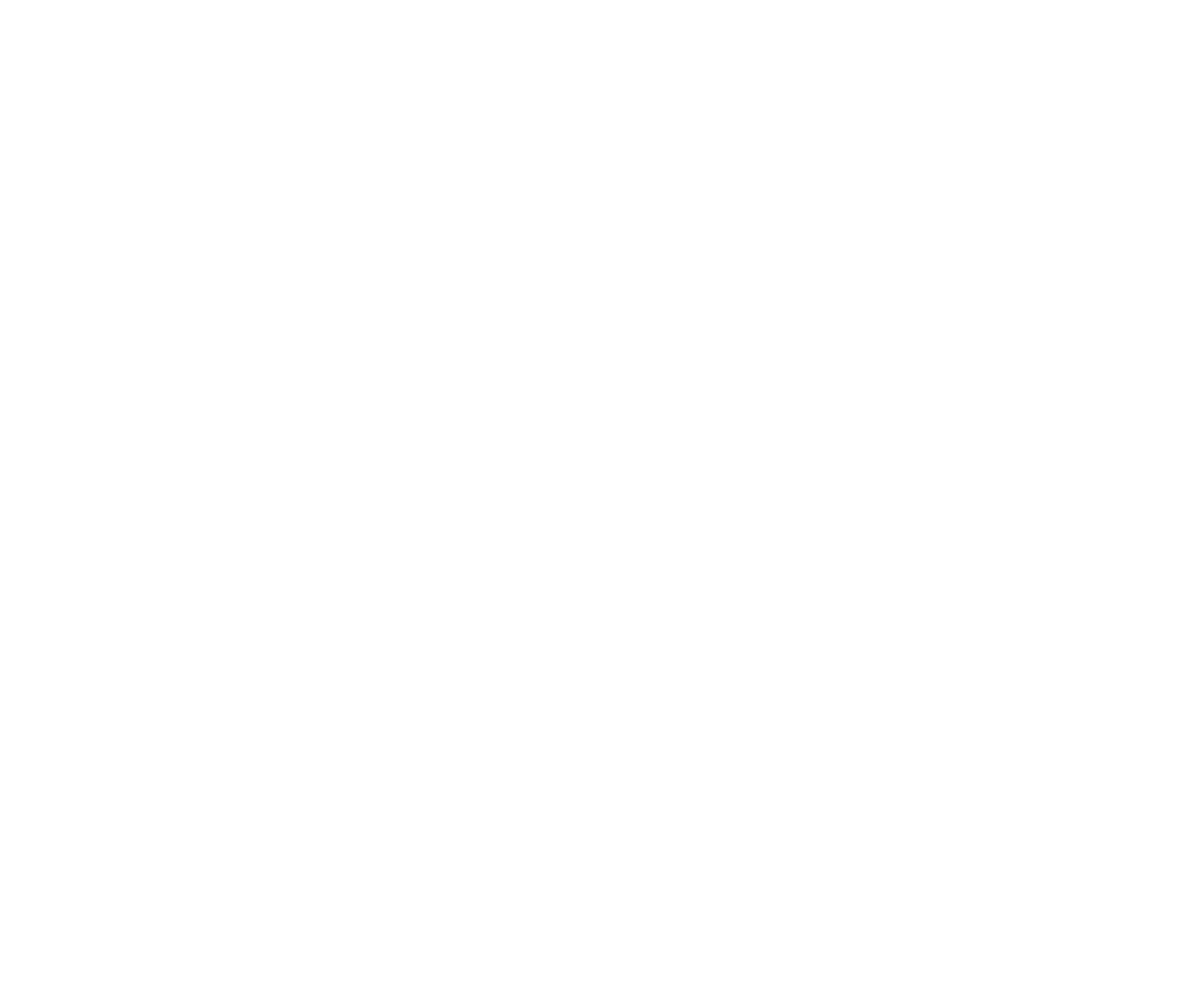
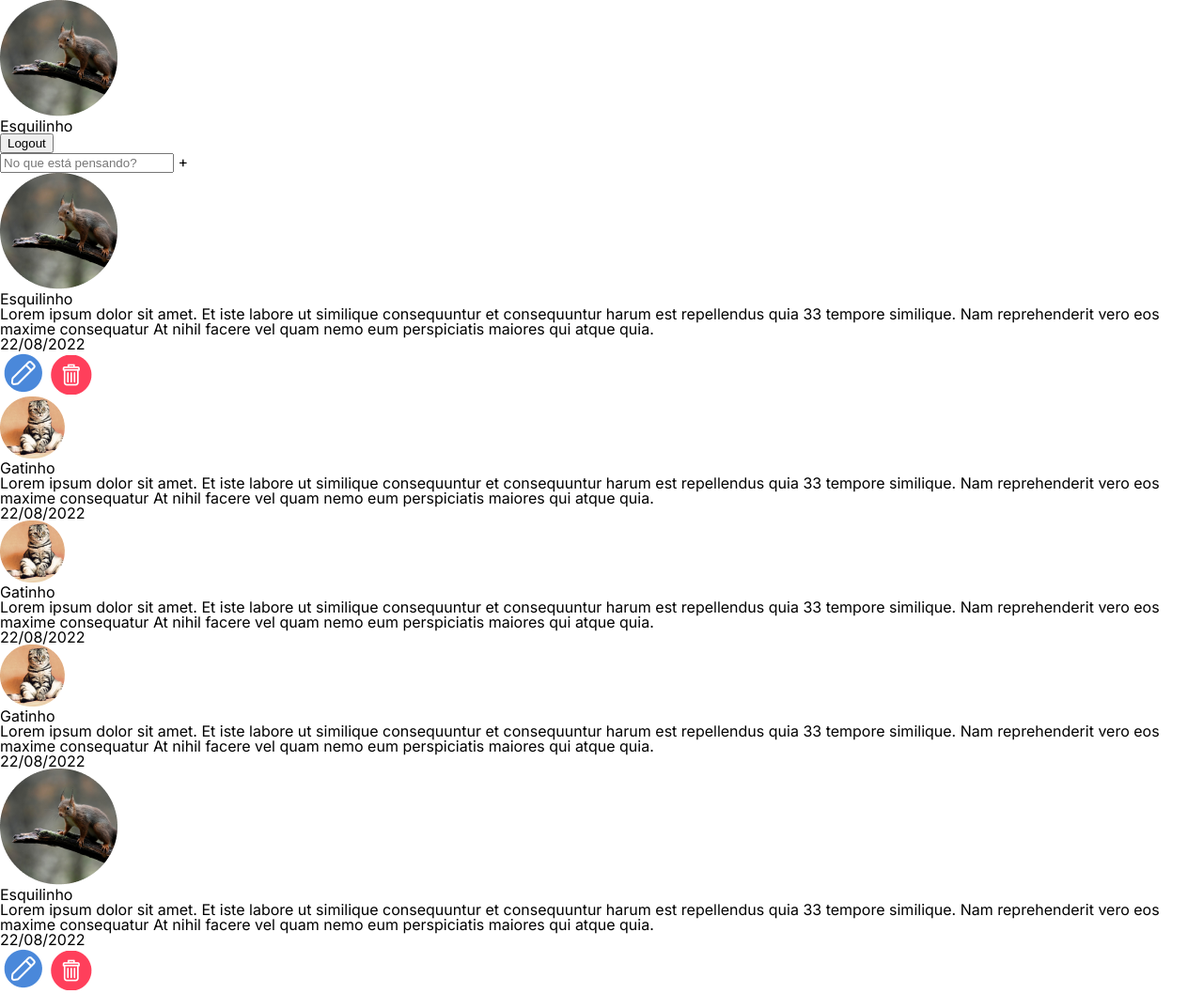
Before and after one commit to Kenzie-Academy-Brasil-Developers/m2-entrega-blog-m2-nksn7, a plain HTML site: page src/dashBoard/dashBoard.html in a window 1280 px wide. Shown: the whole page at 94% size. Before the commit the page ends 800 px from the top, so only its background shows below. Drawn offline with Linux system fonts and the light colour scheme; files that its build step writes are made by us from their sources.

Commit message:
feat: cria dashborad.html

```diff
--- a/src/dashBoard/dashBoard.html
+++ b/src/dashBoard/dashBoard.html
@@ -12,6 +12,109 @@
     <title>Document</title>
 </head>
 <body>
+    <header>
+        <div class="user">
+            <img src=".././img/image 2.png" alt="Esquilo">
+            <p>Esquilinho</p>
+        </div>
+        <button>Logout</button>
+    </header>
+
+    <main>
+        <section class="createPost">
+            <input type="text" placeholder="No que está pensando?">
+            <span>+</span>
+        </section>
+
+        <section class="posts">
+            <div class="userLogado">
+                <div class="usuarioPost">
+                    <img src=".././img/image 2.png" alt="Esquilo">
+                    <h2>Esquilinho</h2>
+                </div>
+
+                <p class="postContent">
+                    Lorem ipsum dolor sit amet. Et iste labore ut similique consequuntur et consequuntur harum est repellendus quia 33 tempore similique. Nam reprehenderit vero eos maxime consequatur At nihil facere vel quam nemo eum perspiciatis maiores qui atque quia.
+                </p>
+
+                <span class="date">
+                    22/08/2022
+                </span>
+
+                <div class="userEdit">
+                    <img src="../img/edit 1.png" alt="lapis">
+                    <img src="../img/trash-bin 1.png" alt="Lixeira">
+                </div>
+            </div>
+
+            <div class="othersUsers">
+                <div class="usuarioPost">
+                    <img src=".././img/image 4.png" alt="gatinho">
+                    <h2>Gatinho</h2>
+                </div>
+
+                <p class="postContent">
+                    Lorem ipsum dolor sit amet. Et iste labore ut similique consequuntur et consequuntur harum est repellendus quia 33 tempore similique. Nam reprehenderit vero eos maxime consequatur At nihil facere vel quam nemo eum perspiciatis maiores qui atque quia.
+                </p>
+
+                <span class="date">
+                    22/08/2022
+                </span>
+            </div>
+
+            <div class="othersUsers">
+                <div class="usuarioPost">
+                    <img src=".././img/image 4.png" alt="gatinho">
+                    <h2>Gatinho</h2>
+                </div>
+
+                <p class="postContent">
+                    Lorem ipsum dolor sit amet. Et iste labore ut similique consequuntur et consequuntur harum est repellendus quia 33 tempore similique. Nam reprehenderit vero eos maxime consequatur At nihil facere vel quam nemo eum perspiciatis maiores qui atque quia.
+                </p>
+
+                <span class="date">
+                    22/08/2022
+                </span>
+            </div>
+
+            <div class="othersUsers">
+                <div class="usuarioPost">
+                    <img src=".././img/image 4.png" alt="gatinho">
+                    <h2>Gatinho</h2>
+                </div>
+
+                <p class="postContent">
+                    Lorem ipsum dolor sit amet. Et iste labore ut similique consequuntur et consequuntur harum est repellendus quia 33 tempore similique. Nam reprehenderit vero eos maxime consequatur At nihil facere vel quam nemo eum perspiciatis maiores qui atque quia.
+                </p>
+
+                <span class="date">
+                    22/08/2022
+                </span>
+            </div>
+
+            <div class="userLogado">
+                <div class="usuarioPost">
+                    <img src=".././img/image 2.png" alt="Esquilo">
+                    <h2>Esquilinho</h2>
+                </div>
+
+                <p class="postContent">
+                    Lorem ipsum dolor sit amet. Et iste labore ut similique consequuntur et consequuntur harum est repellendus quia 33 tempore similique. Nam reprehenderit vero eos maxime consequatur At nihil facere vel quam nemo eum perspiciatis maiores qui atque quia.
+                </p>
+
+                <span class="date">
+                    22/08/2022
+                </span>
+
+                <div class="userEdit">
+                    <img src="../img/edit 1.png" alt="lapis">
+                    <img src="../img/trash-bin 1.png" alt="Lixeira">
+                </div>
+            </div>
+        </section>
+    </main>
+
+
     <script type="module" src="../scripts/script.js"></script>
 </body>
 </html>
```
Also changed, not shown: src/img/edit 1.png (added), src/img/image 2.png (added), src/img/image 4.png (added), src/img/trash-bin 1.png (added).
